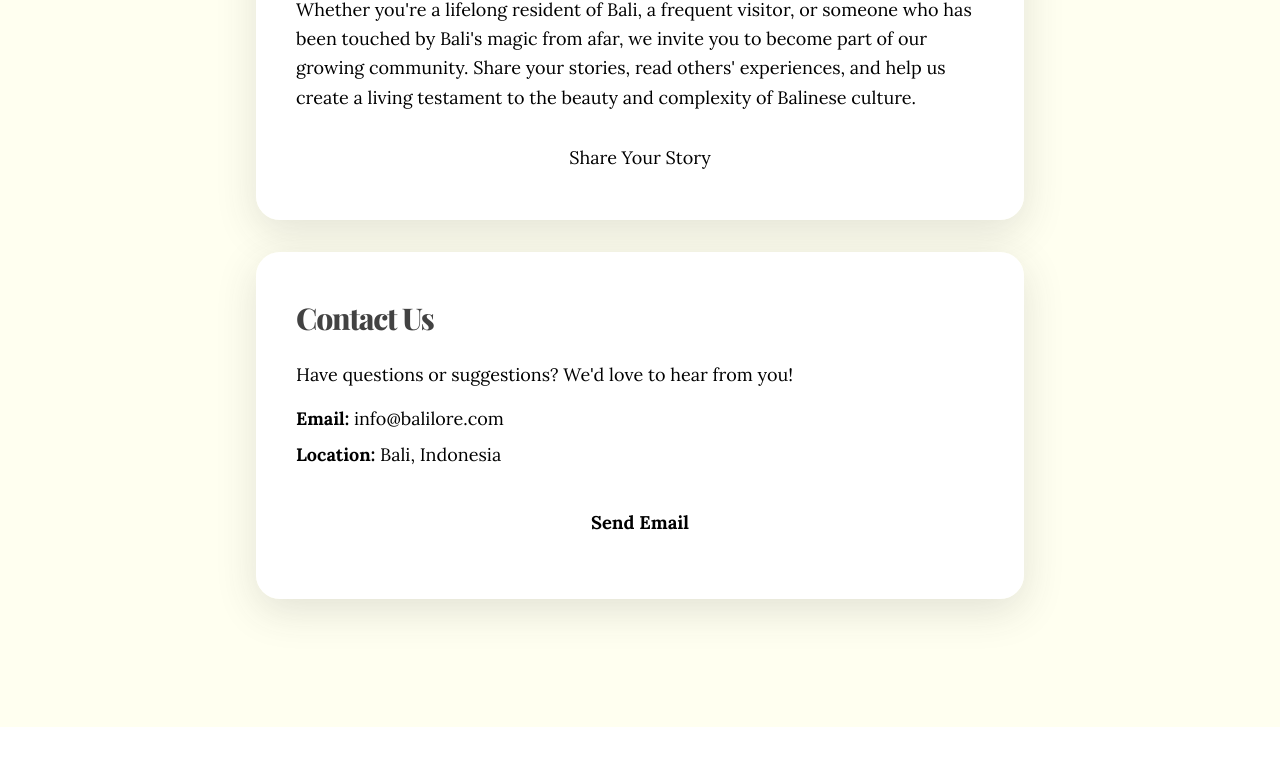
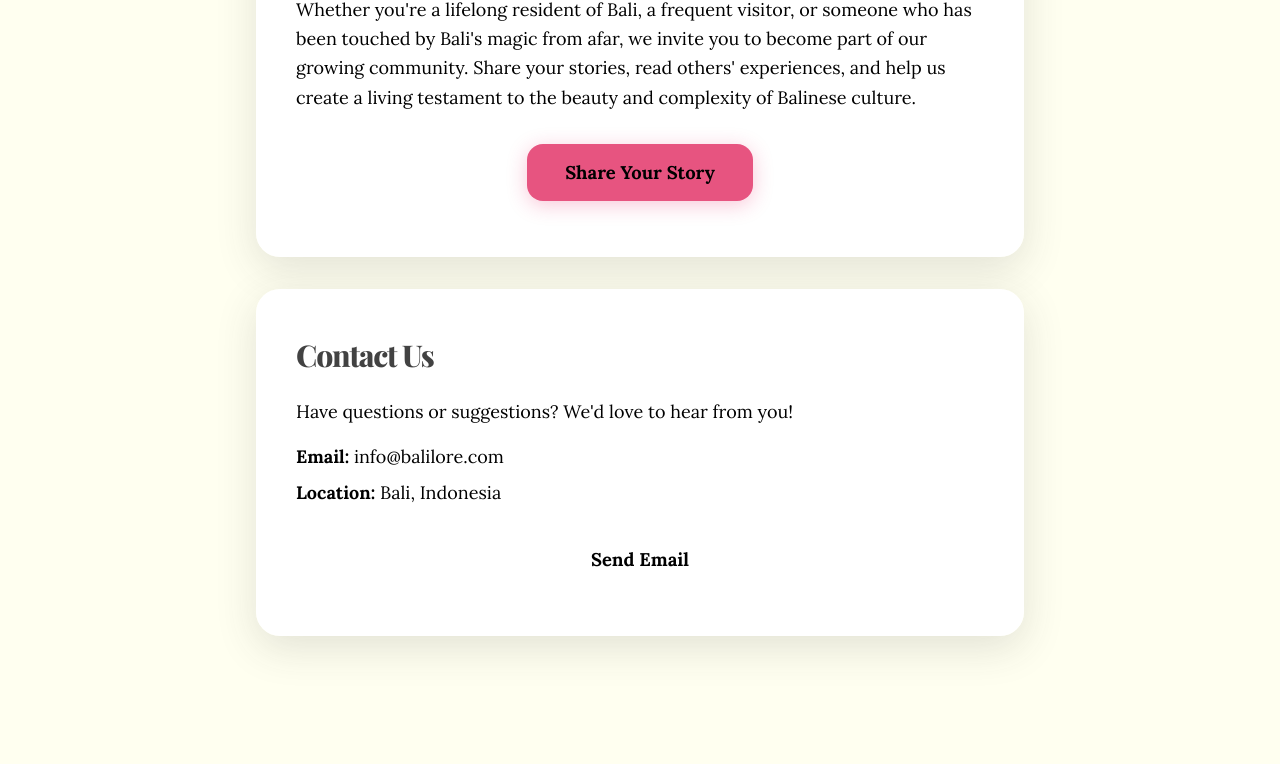
Before and after one commit to Tarun0008/Bailore-front, a React (Vite) app: page /about in a window 1280 px wide. Shown: the part 980-1753 px from the top of the page. Built offline with nearby package versions, Linux system fonts and the light colour scheme; what axios-mock-adapter would draw is missing.

Commit message:
Update index.css

```diff
--- a/src/index.css
+++ b/src/index.css
@@ -114,7 +114,7 @@ html.dark h6 {
     color: #fff;
 }
 
-html.dark .btn-primary {
+html.dark .primary {
     background: linear-gradient(45deg, var(--dark-accent-blue) 0%, var(--dark-accent-purple) 100%);
     box-shadow: 0 4px 20px 0 rgba(106, 106, 255, 0.35);
 }
@@ -124,6 +124,16 @@ html.dark .btn-primary:before {
 }
 
 html.dark .btn-primary:hover {
+    box-shadow: 0 8px 30px 0 rgba(106, 106, 255, 0.5);
+}
+html.dark .btn-primary-share {
+    color: #fff;
+}
+html.dark .btn-primary-share:before {
+    background: linear-gradient(45deg, var(--dark-accent-purple) 0%, var(--dark-accent-blue) 100%);
+}
+
+html.dark .btn-primary-share:hover {
     box-shadow: 0 8px 30px 0 rgba(106, 106, 255, 0.5);
 }
 
@@ -161,7 +171,46 @@ h6 {
     letter-spacing: -0.04em;
     color: var(--accent-color);
 }
+.btn-primary-share {
+    /* background: linear-gradient(45deg, var(--primary-color) 0%, #FF5F8F 100%); */
+    background: #e75480;
+    color: #000;
+    padding: 0.9rem 2.4rem;
+    border-radius: 1rem;
+    font-weight: 700;
+    font-size: 1.15rem;
+    box-shadow: 0 4px 20px 0 rgba(233, 30, 99, 0.25);
+    border: none;
+    transition: all 0.3s ease-in-out;
+    text-decoration: none;
+    display: inline-block;
+    cursor: pointer;
+    position: relative;
+    overflow: hidden;
+    z-index: 1;
+}
 
+.btn-primary-share:before {
+    content: '';
+    position: absolute;
+    top: 0;
+    left: 0;
+    width: 100%;
+    height: 100%;
+    background: linear-gradient(45deg, #FF5F8F 0%, var(--primary-color) 100%);
+    z-index: -6;
+    transition: transform 0.5s ease-in-out;
+    transform: translateX(-100%);
+}
+
+.btn-primary-share:hover:before {
+    transform: translateX(0);
+}
+
+.btn-primary-share:hover {
+    box-shadow: 0 8px 30px 0 rgba(233, 30, 99, 0.35);
+    transform: translateY(-2px);
+}
 .btn-primary {
     background: linear-gradient(45deg, var(--primary-color) 0%, #FF5F8F 100%);
     color: #fff;
@@ -188,7 +237,7 @@ h6 {
     width: 100%;
     height: 100%;
     background: linear-gradient(45deg, #FF5F8F 0%, var(--primary-color) 100%);
-    z-index: -1;
+    z-index: -6;
     transition: transform 0.5s ease-in-out;
     transform: translateX(-100%);
 }
```
